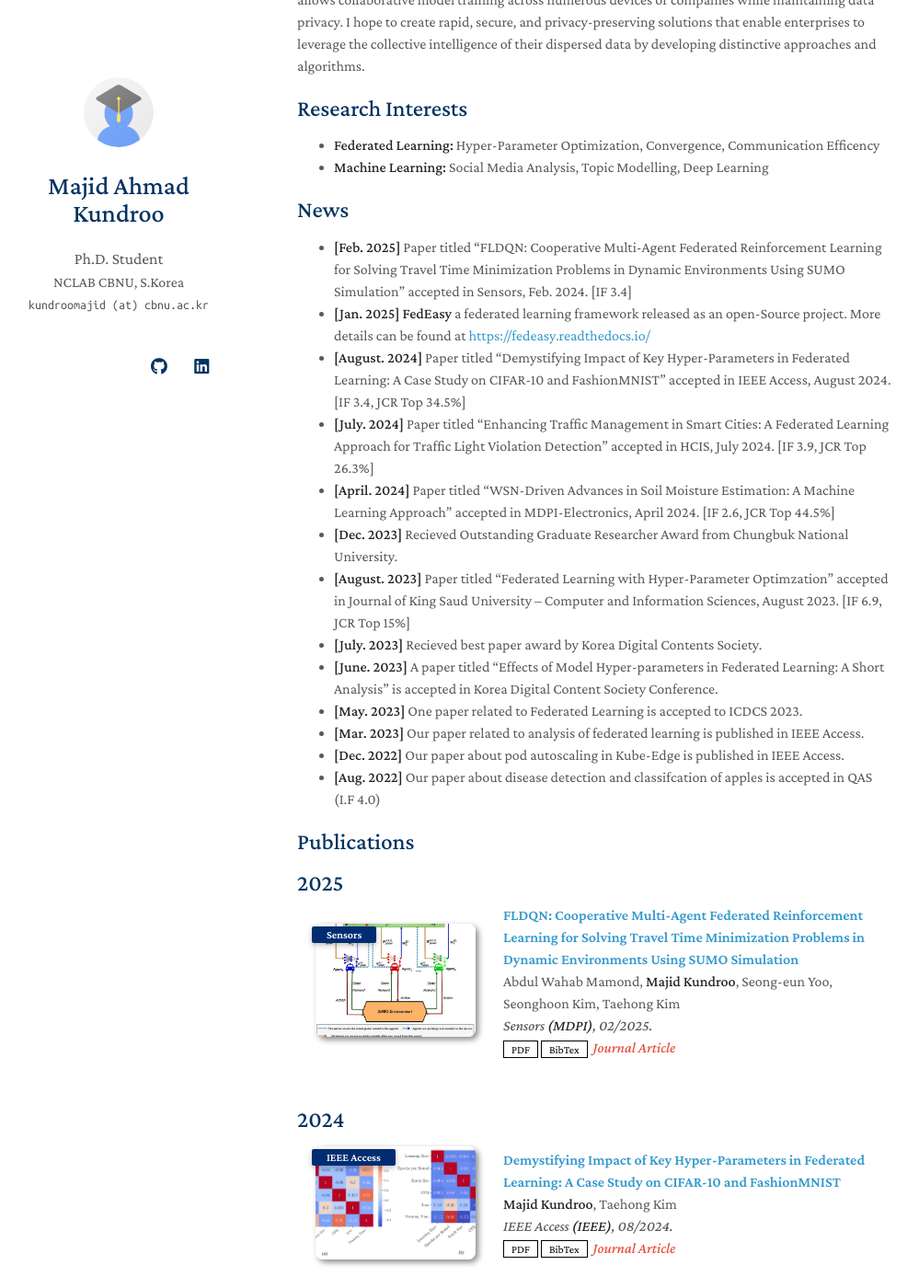
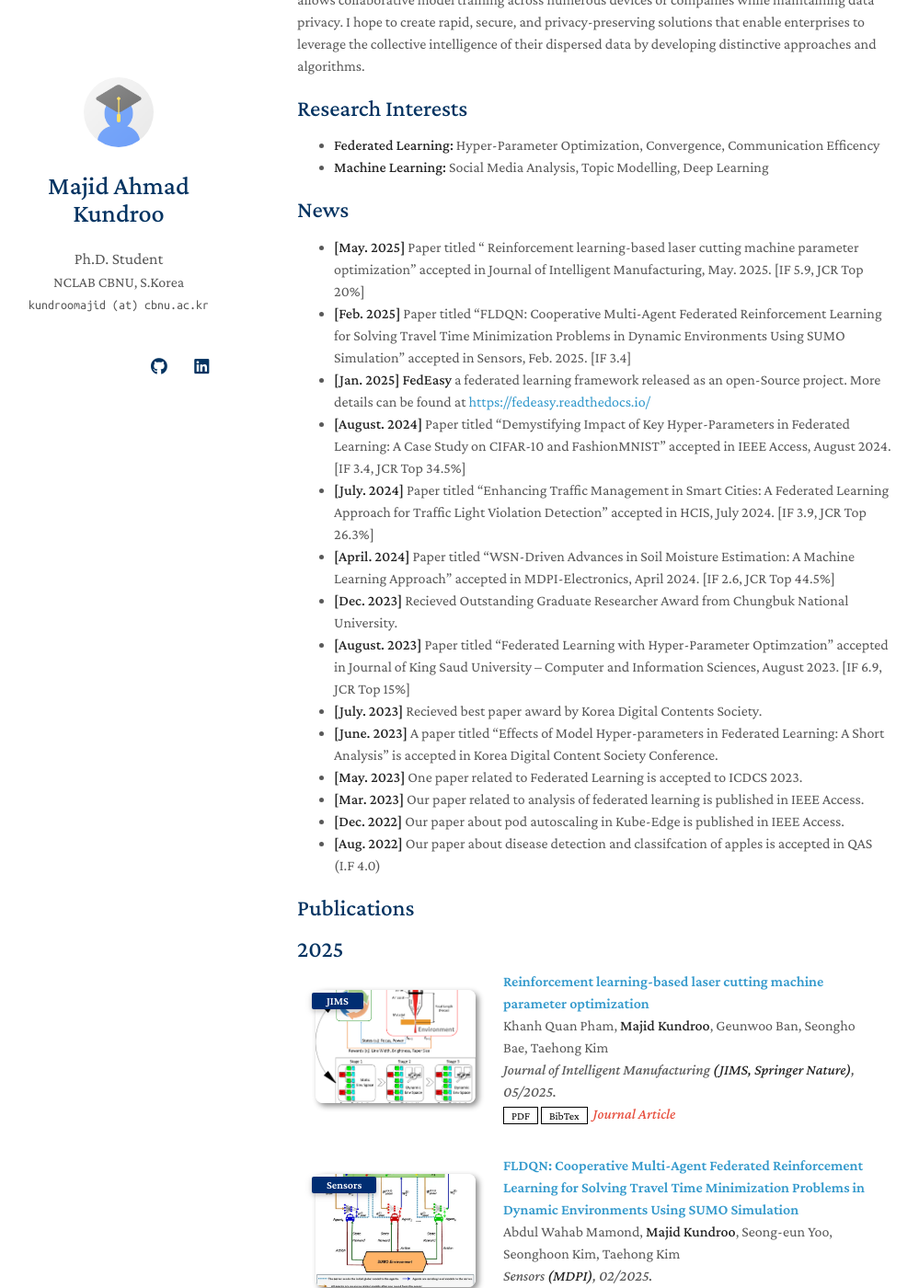
Before and after one commit to kundroomajid/kundroomajid.github.io, a Jekyll site: the page built from index.md, in a window 1280 px wide and 1400 px high, scrolled down 289 px. Shown: the whole window at 92% size, without its empty margins (147-1146 px from the left). Built offline with Jekyll 4.4.1, drawn with Linux system fonts in a browser that asks for light colours; nearby versions of some CDN libraries; a style sheet for code colours, icons or effects is not loaded; our own code applies the rules of GitHub Pages for plain Markdown files.

Commit message:
adds NPS paper info

```diff
--- a/_includes/publications.md
+++ b/_includes/publications.md
@@ -4,6 +4,28 @@
 
 <ol class="bibliography">
 <h2 id="" style="margin: 20px 0px 10px;">2025</h2>
+
+<li>
+<div class="pub-row">
+  <div class="col-sm-3 abbr" style="position: relative;padding-right: 15px;padding-left: 15px;">
+    <img src="assets/img/nps_rl_paper.png" class="teaser img-fluid z-depth-1">
+    <abbr class="badge">JIMS</abbr>
+  </div>
+  <div class="col-sm-9" style="position: relative;padding-right: 15px;padding-left: 20px;">
+    <div class="title"><a href="https://doi.org/10.3390/s25030911">Reinforcement learning-based laser cutting machine parameter optimization</a></div>
+    <div class="author"> Khanh Quan Pham, <strong>Majid Kundroo</strong>,  Geunwoo Ban, Seongho Bae, Taehong Kim</div>
+    <div class="periodical"><em> Journal of Intelligent Manufacturing <strong>(JIMS, Springer Nature)</strong>, 05/2025.</em></div>
+    <div class="links">
+      <a href="https://doi.org/10.1007/s10845-025-02619-z" class="btn btn-sm z-depth-0" role="button" target="_blank" style="font-size:12px;">PDF</a>
+      <!-- <a href="#" class="btn btn-sm z-depth-0" role="button" target="_blank" style="font-size:12px;">Code</a> -->
+      <!-- <a href="https://class-il.mpi-inf.mpg.de/mnemonics/" class="btn btn-sm z-depth-0" role="button" target="_blank" style="font-size:12px;">Project Page</a> -->
+      <a href="./assets/bibtex/nps_rl_paper.bib" class="btn btn-sm z-depth-0" role="button" target="_blank" style="font-size:12px;">BibTex</a>
+      <strong><i style="color:#e74d3c"> &nbsp;Journal Article</i></strong>
+    </div>
+  </div>
+</div>
+</li>
+<br>
 
 <li>
 <div class="pub-row">
--- a/index.md
+++ b/index.md
@@ -12,7 +12,8 @@ Hello, my name is Majid Ahmad Kundroo, and I am a driven and enthusiastic Ph.D.
 - **Machine Learning:** Social Media Analysis, Topic Modelling, Deep Learning
 
 ## News
-- **[Feb. 2025]** Paper titled "FLDQN: Cooperative Multi-Agent Federated Reinforcement Learning for Solving Travel Time Minimization Problems in Dynamic Environments Using SUMO Simulation" accepted in Sensors, Feb. 2024. [IF 3.4]
+- **[May. 2025]** Paper titled " Reinforcement learning-based laser cutting machine parameter optimization" accepted in Journal of Intelligent Manufacturing, May. 2025. [IF 5.9, JCR Top 20%]
+- **[Feb. 2025]** Paper titled "FLDQN: Cooperative Multi-Agent Federated Reinforcement Learning for Solving Travel Time Minimization Problems in Dynamic Environments Using SUMO Simulation" accepted in Sensors, Feb. 2025. [IF 3.4]
 - **[Jan. 2025]** **FedEasy** a federated learning framework released as an open-Source project. More details can be found at [https://fedeasy.readthedocs.io/](https://fedeasy.readthedocs.io/)
 - **[August. 2024]** Paper titled "Demystifying Impact of Key Hyper-Parameters in Federated Learning: A Case Study on CIFAR-10 and FashionMNIST" accepted in IEEE Access, August 2024. [IF 3.4, JCR Top 34.5%]
 - **[July. 2024]** Paper titled "Enhancing Traffic Management in Smart Cities: A Federated Learning Approach for Traffic Light Violation Detection" accepted in HCIS, July 2024. [IF 3.9, JCR Top 26.3%]
```
Also changed, not shown: assets/bibtex/nps_rl_paper.bib (added, +8 -0 lines), assets/img/nps_rl_paper.png (added).
